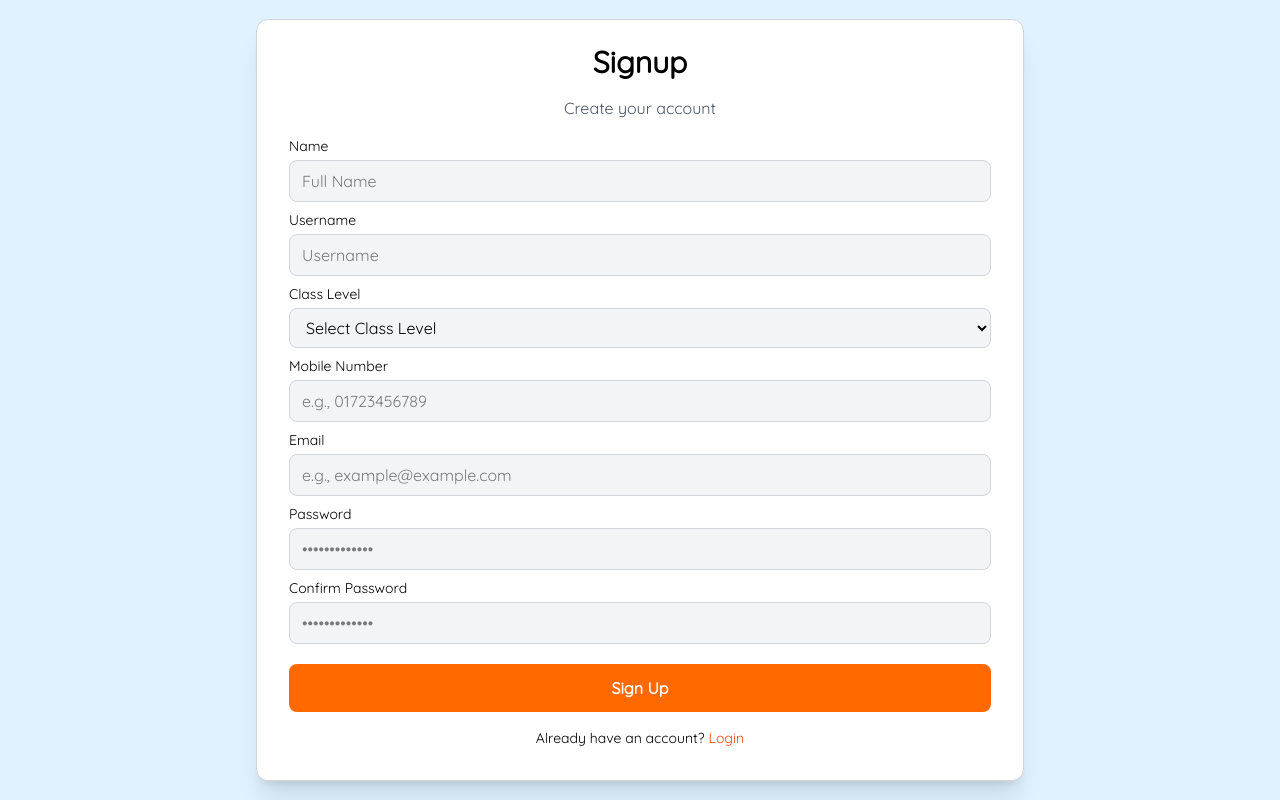
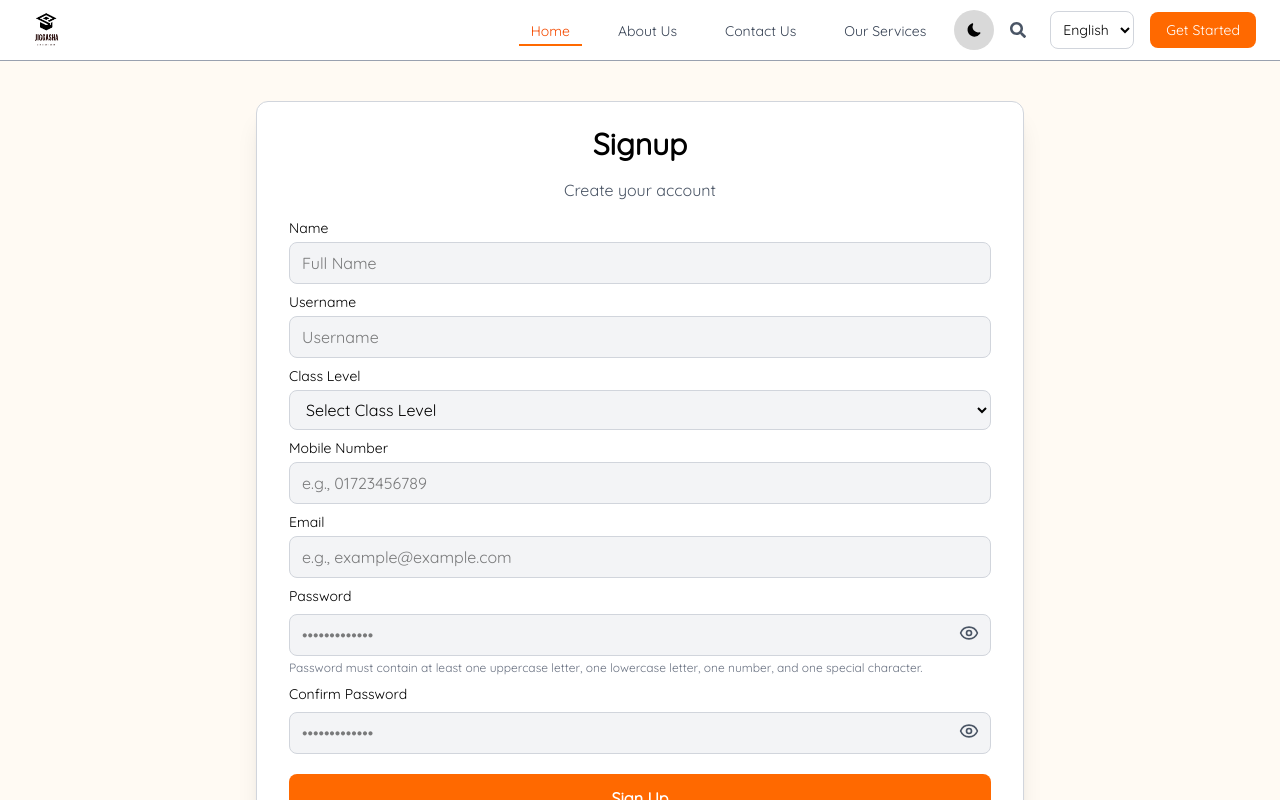
Before and after one commit to NahinIntesher/Jiggasha, a Next.js app in the folder client/: page /signup in a window 1280 px wide. Shown: the top 800 px of the page. Built offline with nearby package versions, Linux system fonts and the light colour scheme.

Commit message:
header footer problem

```diff
--- a/client/src/app/(auth)/login/page.js
+++ b/client/src/app/(auth)/login/page.js
@@ -1,7 +1,7 @@
 import LoginForm from "@/components/ui/LoginForm";
 export default function LoginPage() {
   return (
-    <div className="flex items-center justify-center min-h-screen p-2 bg-[#fffaf3] font-popins text-black">
+    <div className="flex items-center justify-center min-h-screen py-10 px-2 bg-[#fffaf3] font-popins text-black">
       <LoginForm />
     </div>
   );
--- a/client/src/app/(auth)/signup/page.js
+++ b/client/src/app/(auth)/signup/page.js
@@ -1,7 +1,7 @@
 import SignupForm from "@/components/ui/SignupForm";
 export default function LoginPage() {
   return (
-    <div className="flex items-center justify-center min-h-screen p-2 bg-sky-100 font-popins text-black">
+    <div className="flex items-center justify-center min-h-screen py-10 px-2 bg-[#fffaf3] font-popins text-black">
       <SignupForm />
     </div>
   );
--- a/client/src/app/layout.js
+++ b/client/src/app/layout.js
@@ -24,7 +24,7 @@ export default function RootLayout({ children }) {
       </head>
       <body className={`${quicksand.className} bg-gray-50 text-gray-900`}>
         <ThemeProviders>
-          {/* <Navbar /> */}
+          <Navbar />
           <main className="min-h-screen">{children}</main>
           <Footer />
         </ThemeProviders>
--- a/client/src/components/ui/LoginForm.jsx
+++ b/client/src/components/ui/LoginForm.jsx
@@ -1,6 +1,6 @@
 "use client";
-import Image from "next/image";
-import React, { useState } from "react";
+import { useState } from "react";
+import { Eye, EyeOff } from "lucide-react"; // Importing Eye icons from lucide-react
 import Link from "next/link";
 import { useRouter } from "next/navigation";
 import { signIn } from "next-auth/react";
@@ -12,11 +12,7 @@ export default function LoginPage() {
     password: "",
   });
   const [errors, setErrors] = useState({});
-
-  const validateEmail = (email) => {
-    const emailPattern = /^[a-z0-9._%+-]+@[a-z0-9.-]+\.[a-z]{2,}$/;
-    return emailPattern.test(email);
-  };
+  const [showPassword, setShowPassword] = useState(false);
 
   const handleChange = (e) => {
     const { name, value } = e.target;
@@ -50,13 +46,10 @@ export default function LoginPage() {
         mode: "cors",
         body: JSON.stringify(formData),
       });
-      console.log("Submitting login data:", formData.username);
 
       const result = await response.json();
-      console.log("Login response:", result);
 
       if (result.status === "Success") {
-        console.log("Login successful, redirecting...");
         router.replace("/home");
       } else {
         setErrors({ general: result.Error || "Invalid username or password" });
@@ -78,6 +71,7 @@ export default function LoginPage() {
         <h2 className="text-3xl font-bold text-black mb-4">Login</h2>
         <p className="text-gray-600">Sign in to your account</p>
       </div>
+
       {/* General Errors */}
       {errors.general && (
         <p className="text-red-500 text-center text-sm mb-1">
@@ -86,13 +80,13 @@ export default function LoginPage() {
       )}
 
       <form onSubmit={handleSubmit}>
-        {/* Email */}
+        {/* Username */}
         <div className="mb-2">
           <label htmlFor="username" className="block text-black text-sm">
             Username
           </label>
           <input
-            type="username"
+            type="text"
             id="username"
             name="username"
             placeholder="example145"
@@ -106,29 +100,42 @@ export default function LoginPage() {
           )}
         </div>
 
-        {/* Password */}
+        {/* Password - Fixed icon alignment */}
         <div className="mb-2">
           <label htmlFor="password" className="block text-black text-sm">
             Password
           </label>
+          <div className="relative mt-1">
             <input
-            type="password"
+              type={showPassword ? "text" : "password"}
               id="password"
               name="password"
               placeholder="•••••••••••••"
               value={formData.password}
               onChange={handleChange}
-            className="w-full py-2 px-3 border text-black border-gray-300 rounded-lg bg-gray-100 mt-1 focus:ring-0 focus:outline-none focus:border-orange-400"
+              className="w-full py-2 px-3 border text-black border-gray-300 rounded-lg bg-gray-100 focus:ring-0 focus:outline-none focus:border-orange-400 pr-10"
               minLength="10"
               maxLength="36"
               required
             />
+            <button
+              type="button"
+              onClick={() => setShowPassword(!showPassword)}
+              className="absolute inset-y-0 right-0 flex items-center pr-3"
+            >
+              {showPassword ? (
+                <EyeOff className="text-gray-600 w-5 h-5" />
+              ) : (
+                <Eye className="text-gray-600 w-5 h-5" />
+              )}
+            </button>
+          </div>
           {errors.password && (
             <p className="text-red-500 mt-1 text-xs">{errors.password}</p>
           )}
         </div>
 
-        {/* Remember Me */}
+        {/* Remember Me and Forgot Password */}
         <div className="flex items-center justify-between mb-6 text-xs">
           <div className="flex items-start">
             <div className="flex items-center h-5">
@@ -146,7 +153,6 @@ export default function LoginPage() {
             </div>
           </div>
 
-          {/* Forgot Password */}
           <Link
             href="/forget-password"
             className="text-xs font-medium text-orange-600 hover:underline"
--- a/client/src/components/ui/SignupForm.jsx
+++ b/client/src/components/ui/SignupForm.jsx
@@ -2,12 +2,13 @@
 import React, { useState } from "react";
 import Link from "next/link";
 import { useRouter } from "next/navigation";
+import { Eye, EyeOff } from "lucide-react"; // Added eye icons import
 
 export default function AdminRegistrationPage() {
   const router = useRouter();
   const [formData, setFormData] = useState({
     name: "",
-    username: "", // Added username field that was missing in state but used in form
+    username: "",
     role: "student",
     mobile: "",
     email: "",
@@ -18,6 +19,9 @@ export default function AdminRegistrationPage() {
     department: "",
   });
   const [errors, setErrors] = useState({});
+  // Toggle state for password visibility
+  const [showPassword, setShowPassword] = useState(false);
+  const [showConfirmPassword, setShowConfirmPassword] = useState(false);
 
   // List of available departments for University level
   const availableDepartments = [
@@ -48,7 +52,6 @@ export default function AdminRegistrationPage() {
     "Marine Engineering",
     "Nursing",
   ];
-
   // Validation functions here
   const validateName = (name) => /^[a-zA-Z\s]{1,30}$/.test(name);
   const validateMobileNumber = (mobile) => {
@@ -64,17 +67,14 @@ export default function AdminRegistrationPage() {
       /^(?=.*[a-z])(?=.*[A-Z])(?=.*\d)(?=.*[@$!%*?&])[A-Za-z\d@$!%*?&]{6,}$/;
     return regex.test(password);
   };
-
   const handleChange = (e) => {
     const { name, value } = e.target;
     setFormData({ ...formData, [name]: value });
-
     // Clear error for this field when user starts typing again
     if (errors[name]) {
       setErrors({ ...errors, [name]: undefined });
     }
   };
-
   const handleClassLevelChange = (e) => {
     const { value } = e.target;
     setFormData({
@@ -83,17 +83,14 @@ export default function AdminRegistrationPage() {
       group: value === "9-12" ? formData.group : "", // Clear group if not 9-12
       department: value === "University" ? formData.department : "", // Clear department if not University
     });
-
     // Clear class level error when changed
     if (errors.classLevel) {
       setErrors({ ...errors, classLevel: undefined });
     }
   };
-
   const handleSubmit = async (e) => {
     e.preventDefault();
     const newErrors = {};
-
     // Validate fields
     if (!validateName(formData.name)) newErrors.name = "Invalid name.";
     if (!validateMobileNumber(formData.mobile))
@@ -104,14 +101,11 @@ export default function AdminRegistrationPage() {
       newErrors.password = "Password must meet requirements.";
     if (formData.password !== formData.confirmPassword)
       newErrors.confirmPassword = "Passwords do not match.";
-
     if (Object.keys(newErrors).length > 0) {
       setErrors(newErrors);
       return;
     }
-
     setErrors({});
-
     try {
       const response = await fetch("http://localhost:8000/signup", {
         method: "POST",
@@ -121,9 +115,7 @@ export default function AdminRegistrationPage() {
         body: JSON.stringify(formData),
         credentials: "include",
       });
-
       const result = await response.json();
-
       if (
         response.status === 400 &&
         result.Error === "Username already taken"
@@ -141,7 +133,6 @@ export default function AdminRegistrationPage() {
       setErrors({ general: "An error occurred, please try again later." });
     }
   };
-
   // Helper function to determine input field border style
   const getInputClassName = (fieldName) => {
     const baseClasses =
@@ -150,7 +141,6 @@ export default function AdminRegistrationPage() {
       ? `${baseClasses} border-red-500`
       : `${baseClasses} border-gray-300`;
   };
-
   return (
     <div className="bg-white md:w-sm px-8 py-6 flex flex-col justify-center rounded-xl shadow-xl md:min-w-3xl sm:min-w-xl overflow-hidden border border-gray-300">
       {/* Header */}
@@ -158,14 +148,12 @@ export default function AdminRegistrationPage() {
         <h2 className="text-3xl font-bold text-black mb-4">Signup</h2>
         <p className="text-gray-600">Create your account</p>
       </div>
-
       {/* General Errors */}
       {errors.general && (
         <p className="text-red-500 text-center text-sm mb-1">
           {errors.general}
         </p>
       )}
-
       <form onSubmit={handleSubmit}>
         {/* Name */}
         <div className="mb-2">
@@ -186,7 +174,6 @@ export default function AdminRegistrationPage() {
             <p className="text-red-500 mt-1 text-xs">{errors.name}</p>
           )}
         </div>
-
         {/* Username */}
         <div className="mb-2">
           <label htmlFor="username" className="block text-black text-sm">
@@ -206,7 +193,6 @@ export default function AdminRegistrationPage() {
             <p className="text-red-500 mt-1 text-xs">{errors.username}</p>
           )}
         </div>
-
         {/* Class Level */}
         <div className="mb-2">
           <label htmlFor="classLevel" className="block text-black text-sm">
@@ -229,7 +215,6 @@ export default function AdminRegistrationPage() {
             <p className="text-red-500 mt-1 text-xs">{errors.classLevel}</p>
           )}
         </div>
-
         {/* Group (Only for 9-12) */}
         {formData.classLevel === "9-12" && (
           <div className="mb-2">
@@ -251,7 +236,6 @@ export default function AdminRegistrationPage() {
             )}
           </div>
         )}
-
         {/* Department (Only for University) */}
         {formData.classLevel === "University" && (
           <div className="mb-2">
@@ -278,7 +262,6 @@ export default function AdminRegistrationPage() {
             )}
           </div>
         )}
-
         {/* Mobile */}
         <div className="mb-2">
           <label htmlFor="mobile" className="block text-black text-sm">
@@ -298,7 +281,6 @@ export default function AdminRegistrationPage() {
             <p className="text-red-500 mt-1 text-xs">{errors.mobile}</p>
           )}
         </div>
-
         {/* Email */}
         <div className="mb-2">
           <label htmlFor="email" className="block text-black text-sm">
@@ -318,51 +300,78 @@ export default function AdminRegistrationPage() {
             <p className="text-red-500 mt-1 text-xs">{errors.email}</p>
           )}
         </div>
-
-        {/* Password */}
+        {/* Password - with eye icon */}
         <div className="mb-2">
           <label htmlFor="password" className="block text-black text-sm">
             Password
           </label>
+          <div className="relative mt-1">
             <input
-            type="password"
+              type={showPassword ? "text" : "password"}
               id="password"
               name="password"
               placeholder="•••••••••••••"
               value={formData.password}
               onChange={handleChange}
-            className={getInputClassName("password")}
+              className={`${getInputClassName("password")} pr-10`}
               minLength="10"
               maxLength="36"
               required
             />
+            <button
+              type="button"
+              onClick={() => setShowPassword(!showPassword)}
+              className="absolute inset-y-0 right-0 flex items-center pr-3"
+            >
+              {showPassword ? (
+                <EyeOff className="text-gray-600 w-5 h-5" />
+              ) : (
+                <Eye className="text-gray-600 w-5 h-5" />
+              )}
+            </button>
+          </div>
           {errors.password && (
             <p className="text-red-500 mt-1 text-xs">{errors.password}</p>
           )}
+          <p className="text-gray-500 mt-1 text-xs">
+            Password must contain at least one uppercase letter, one lowercase
+            letter, one number, and one special character.
+          </p>
         </div>
-
-        {/* Confirm Password */}
+        {/* Confirm Password - with eye icon */}
         <div className="mb-4">
           <label htmlFor="confirmPassword" className="block text-black text-sm">
             Confirm Password
           </label>
+          <div className="relative mt-1">
             <input
-            type="password"
+              type={showConfirmPassword ? "text" : "password"}
               id="confirmPassword"
               name="confirmPassword"
               placeholder="•••••••••••••"
               value={formData.confirmPassword}
               onChange={handleChange}
-            className={getInputClassName("confirmPassword")}
+              className={`${getInputClassName("confirmPassword")} pr-10`}
               required
             />
+            <button
+              type="button"
+              onClick={() => setShowConfirmPassword(!showConfirmPassword)}
+              className="absolute inset-y-0 right-0 flex items-center pr-3"
+            >
+              {showConfirmPassword ? (
+                <EyeOff className="text-gray-600 w-5 h-5" />
+              ) : (
+                <Eye className="text-gray-600 w-5 h-5" />
+              )}
+            </button>
+          </div>
           {errors.confirmPassword && (
             <p className="text-red-500 mt-1 text-xs">
               {errors.confirmPassword}
             </p>
           )}
         </div>
-
         {/* Submit Button */}
         <div className="mb-4 mt-5">
           <button
@@ -372,7 +381,6 @@ export default function AdminRegistrationPage() {
             Sign Up
           </button>
         </div>
-
         {/* Footer */}
         <div className="text-center">
           <p className="text-sm font-light text-black mb-2">
```
Lines whose indentation alone changed are shown as unchanged.
